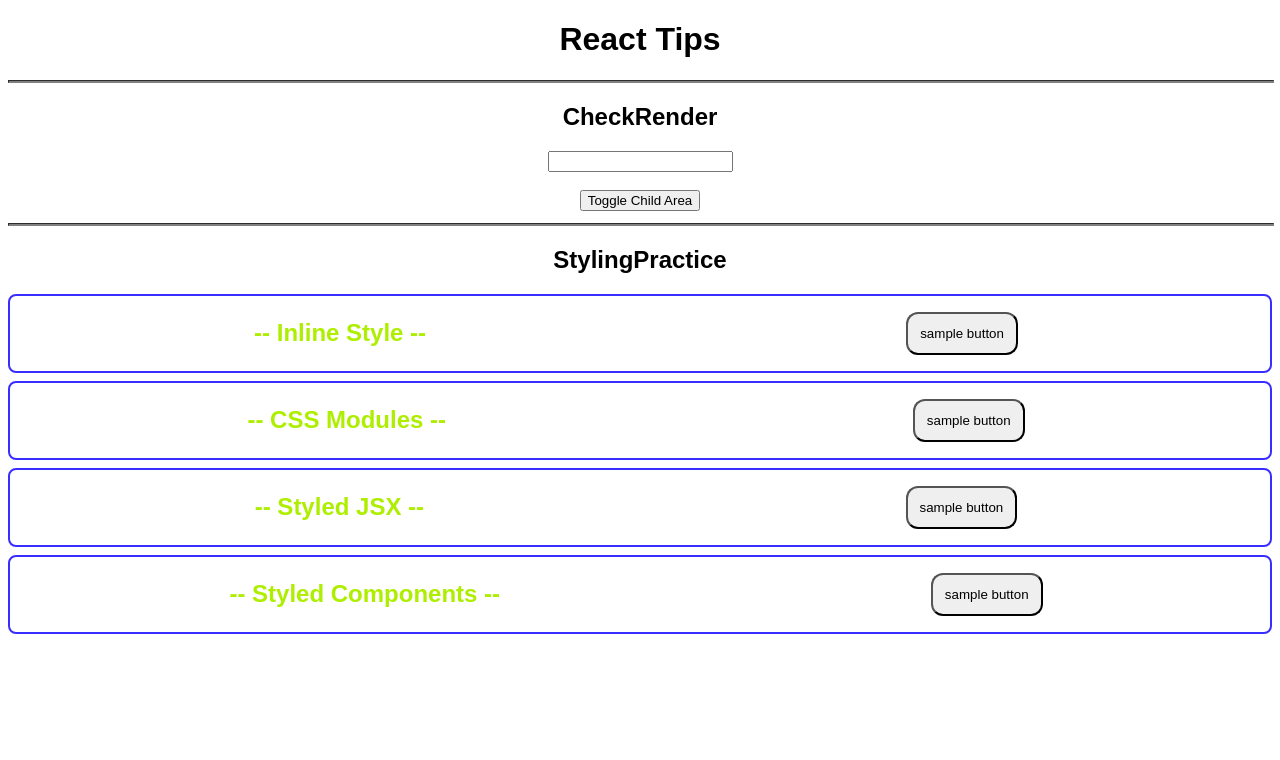
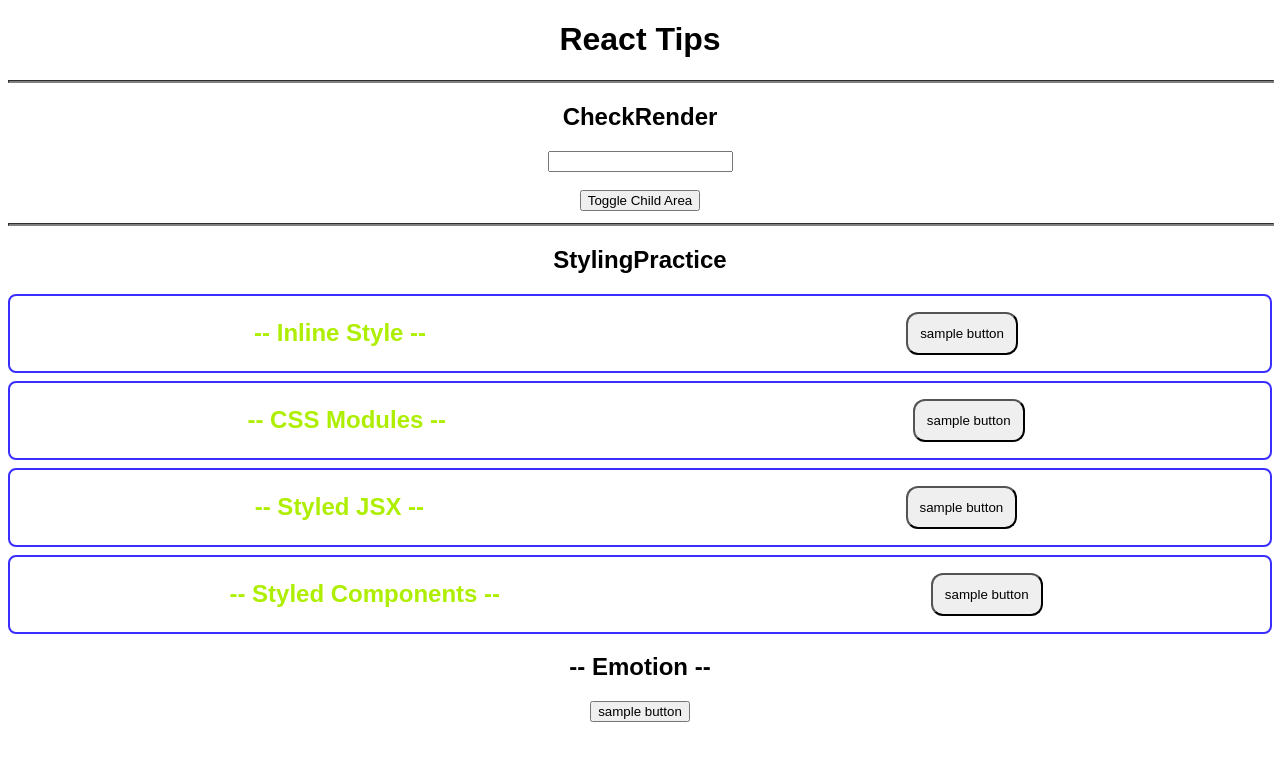
Before and after one commit to sota0121/codesandbox-react-tips, a React (Create React App) app: page / in a window 1280 px wide. Shown: the top 760 px of the page. Built offline with nearby package versions, Linux system fonts and the light colour scheme.

Commit message:
add emotion/react emotion/styled pkg

```diff
--- a/package.json
+++ b/package.json
@@ -8,6 +8,8 @@
   ],
   "main": "src/index.js",
   "dependencies": {
+    "@emotion/react": "11.9.0",
+    "@emotion/styled": "11.8.1",
     "node-sass": "7.0.1",
     "react": "18.0.0",
     "react-dom": "18.0.0",
--- /dev/null
+++ b/src/components/StylingPractice/Emotion.jsx
@@ -0,0 +1,10 @@
+import React from "react";
+
+export const Emotion = (props) => {
+  return (
+    <div>
+      <h2>-- Emotion --</h2>
+      <button>sample button</button>
+    </div>
+  );
+};
--- a/src/components/StylingPractice/StylingPractice.jsx
+++ b/src/components/StylingPractice/StylingPractice.jsx
@@ -4,6 +4,7 @@
 import { CssModules } from "./CssModules";
 import { StyledJsx } from "./StyledJsx";
 import { StyledComponents } from "./StyledComponents";
+import { Emotion } from "./Emotion";
 
 export const StylingPractice = (props) => {
   return (
@@ -13,6 +14,7 @@
       <CssModules />
       <StyledJsx />
       <StyledComponents />
+      <Emotion />
     </>
   );
 };
```
